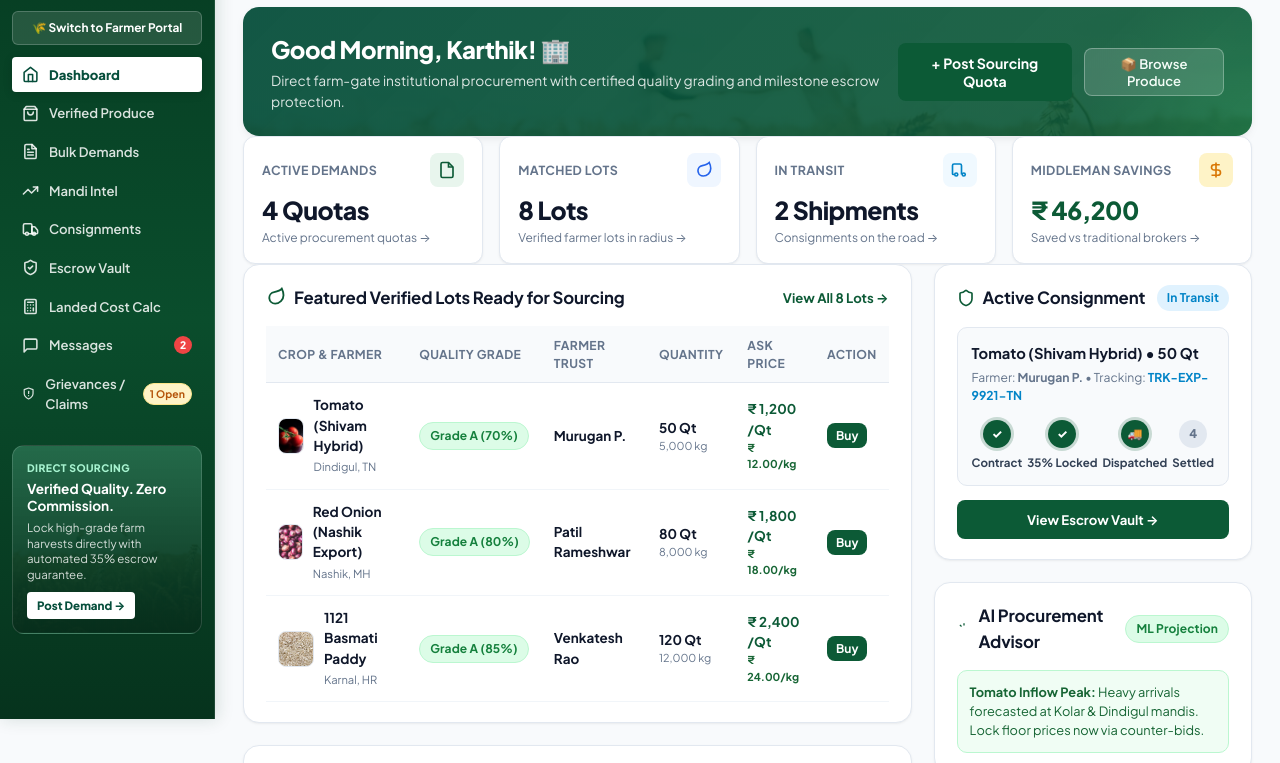
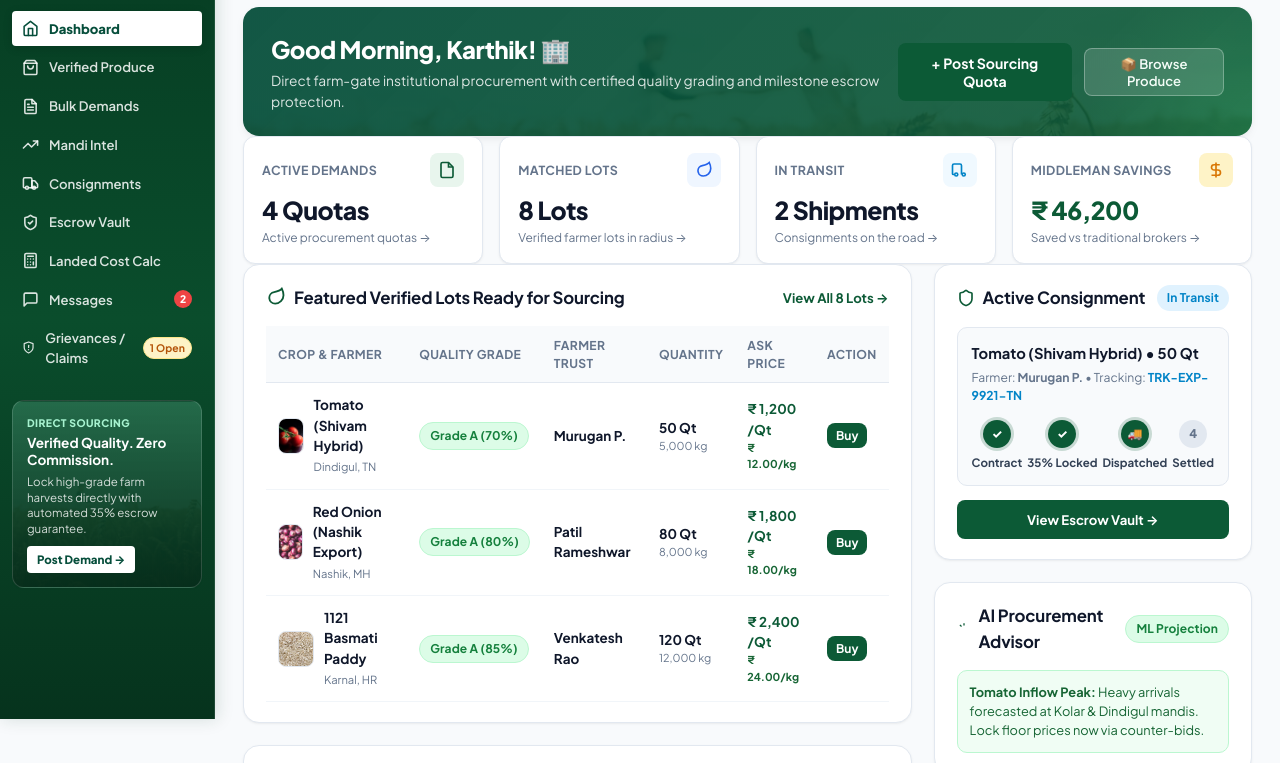
Before and after one commit to varsith80/AGRINEX, a plain HTML site: page buyer-module/index.html in a window 1280 px wide. Shown: the part 81-844 px from the top of the page. Drawn offline with Linux system fonts and the light colour scheme.

Commit message:
fix: Remove 'Switch to Farmer Portal' button from buyer sidebar

```diff
--- a/buyer-module/index.html
+++ b/buyer-module/index.html
@@ -122,13 +122,6 @@
             <h1 class="brand-title">Agri<span class="brand-accent">Nex</span></h1>
             <div class="brand-tagline">BUYER PORTAL</div>
           </div>
-        </div>
-
-        <!-- Portal Switcher Quick Button -->
-        <div style="margin-bottom: 12px;">
-          <a href="../farmer-module/index.html" style="display: flex; align-items: center; justify-content: center; gap: 6px; background: rgba(255,255,255,0.12); color: #ffffff; padding: 7px 10px; border-radius: 6px; font-size: 0.74rem; font-weight: 700; border: 1px solid rgba(255,255,255,0.2); transition: all 0.2s;">
-            <span>🌾 Switch to Farmer Portal</span>
-          </a>
         </div>
 
         <!-- Navigation Links (Data-View Controlled) -->
```
